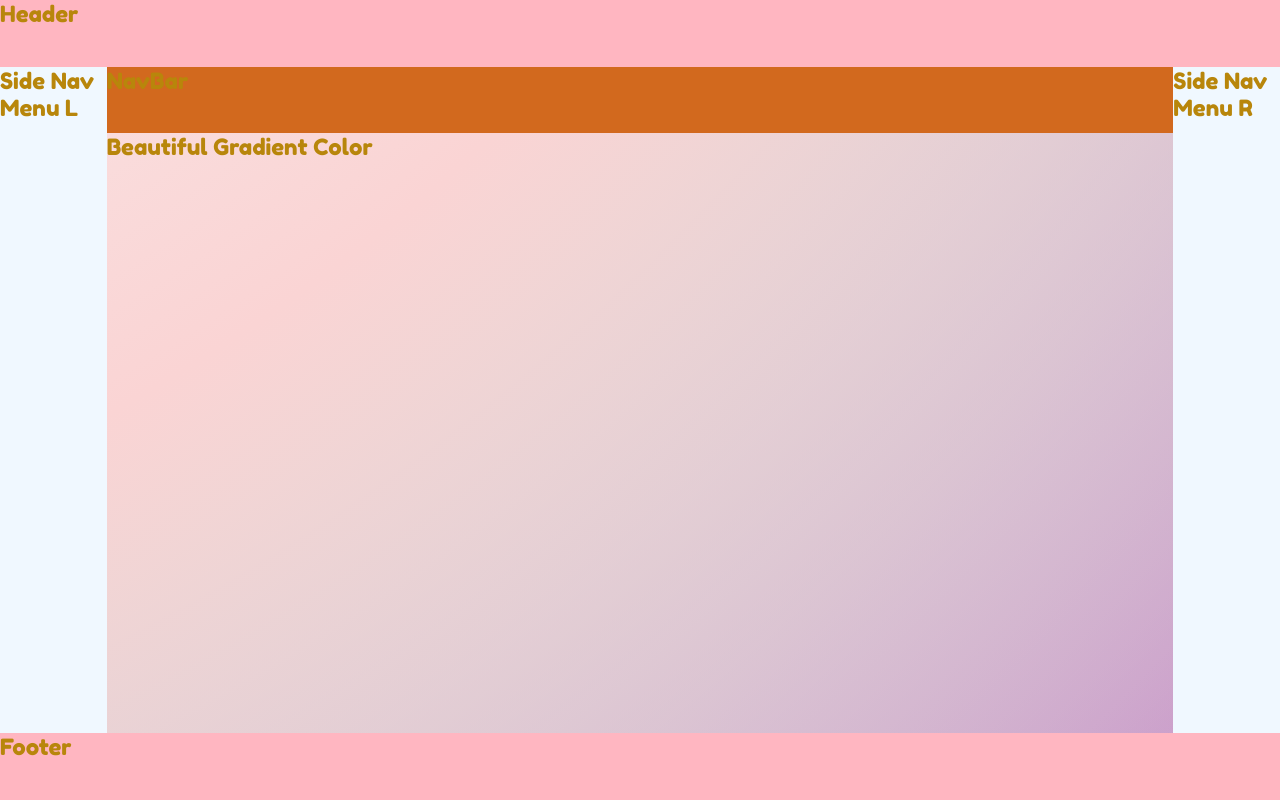
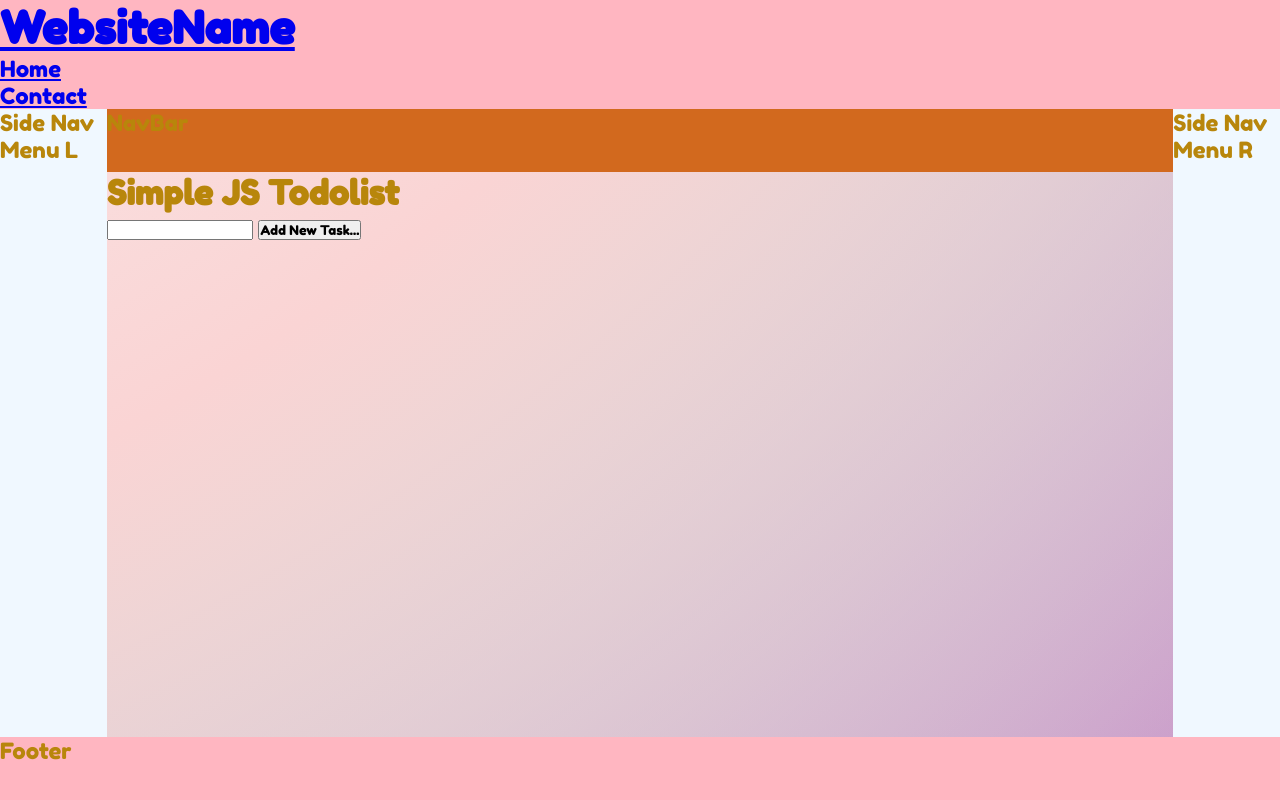
Before and after one commit to OthmanAdi/html-css-pure-raster-jsTodolist-rgbBackground, a plain HTML site: page components/index.html in a window 1280 px wide. Drawn offline with Linux system fonts and the light colour scheme.

Commit message:
NewFeature: Comments and Header UL + Todolist Body

```diff
--- a/components/index.html
+++ b/components/index.html
@@ -10,11 +10,29 @@
 <body>
 
 <div class="container">
-    <div class="item head">Header</div>
+    <!--    Start of Page Header-->
+    <div class="item head">
+        <h1><a href="index.html">WebsiteName</a></h1>
+        <ul>
+            <li><a href="index.html"> Home </a></li>
+            <li><a href="contactPage.html"> Contact</a></li>
+        </ul>
+    </div>
+    <!--Start of page Navbar-->
     <div class="item nav">NavBar</div>
-    <div class="item body">Beautiful Gradient Color</div>
+
+    <!--Start of Page body-->
+    <div class="item body">
+        <h2>Simple JS Todolist</h2>
+        <input type="text">
+        <button>Add New Task...</button>
+    </div>
+
+    <!--Side nav menu left    -->
     <div class="item smL">Side Nav Menu L</div>
+    <!--    Side nav menu right-->
     <div class="item smR">Side Nav Menu R</div>
+    <!--    Start of the Footer-->
     <div class="item fu">Footer</div>
 </div>
 
```
Also changed, not shown: components/contactPage.html (added, +10 -0 lines).
